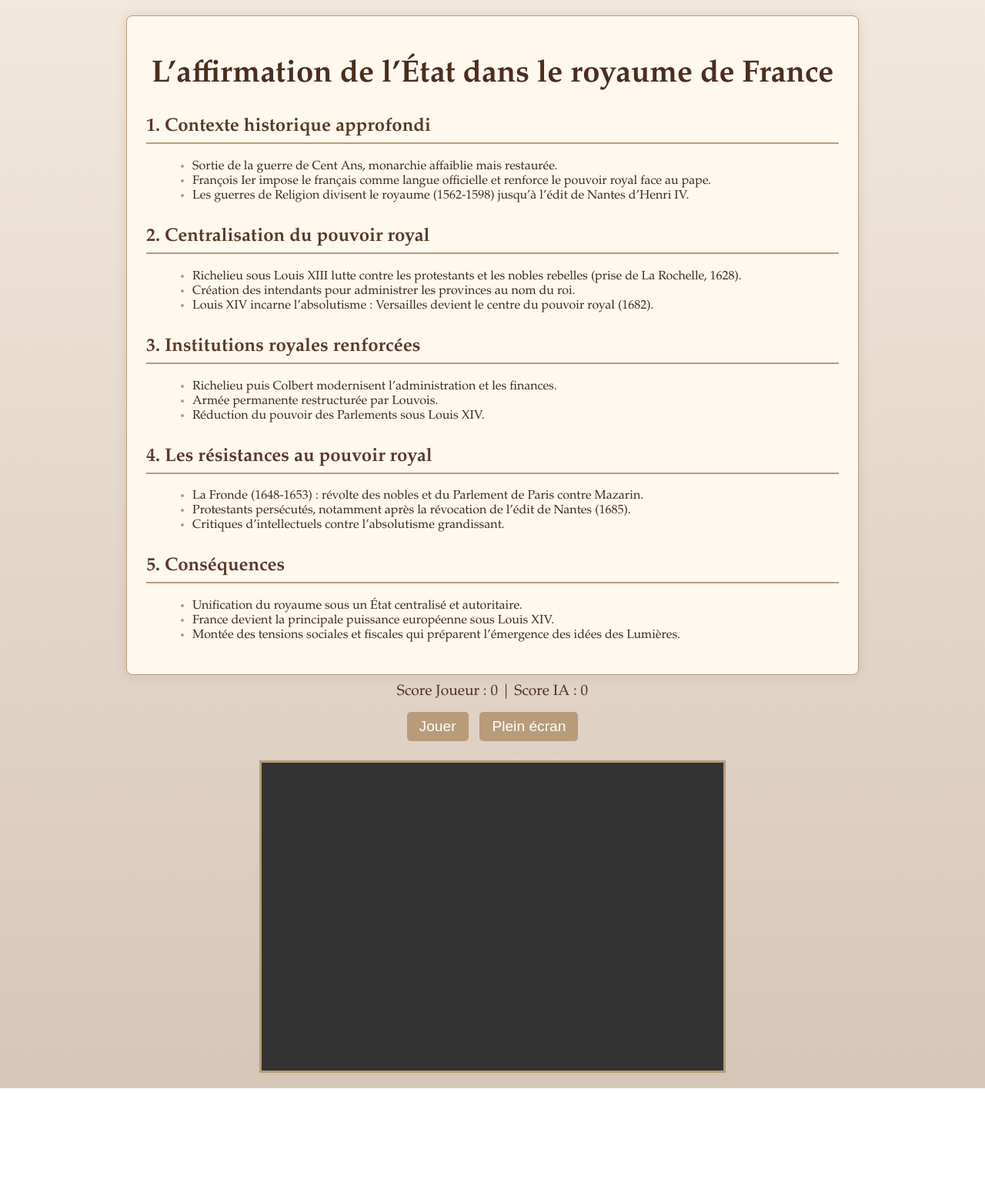
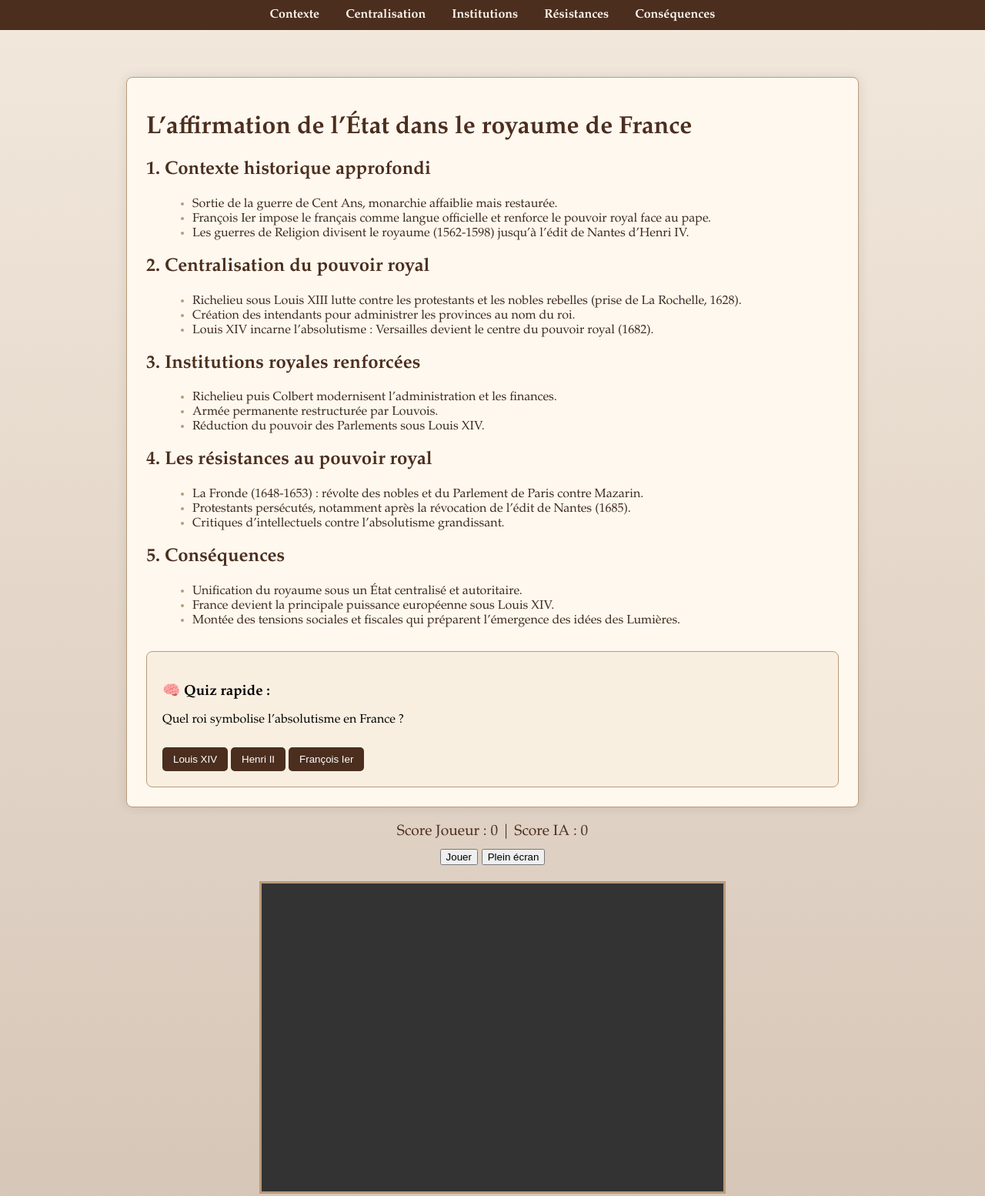
Before and after one commit to omarkikirato/Fiche-De-Revision-Hg, a plain HTML site: page index.html in a window 1280 px wide. Shown: the whole page at 77% size. Before the commit the page ends 1414 px from the top, so only its background shows below. Drawn offline with Linux system fonts and the light colour scheme.

Commit message:
Update index Menu + quiz + style.html

```diff
--- a/index.html
+++ b/index.html
@@ -3,27 +3,30 @@
 <head>
     <meta charset="UTF-8">
     <meta name="viewport" content="width=device-width, initial-scale=1.0">
-    <title>Fiche de Revision.</title>
+    <title>Résumé : L’affirmation de l’État dans le royaume de France</title>
     <style>
         body {
             font-family: 'Garamond', serif;
-            margin: 20px;
+            margin: 0;
             background: linear-gradient(to bottom, #f2e8dc, #d6c6b8);
         }
-        h1 {
+        nav {
+            background: #4b2e1e;
+            padding: 10px 0;
+            position: fixed;
+            width: 100%;
+            top: 0;
+            z-index: 1000;
             text-align: center;
-            color: #4b2e1e;
-            font-size: 2.5em;
         }
-        h2 {
-            color: #5a3928;
-            border-bottom: 2px solid #b89b79;
-            padding-bottom: 5px;
-            margin-top: 30px;
+        nav a {
+            color: #fff8ef;
+            text-decoration: none;
+            margin: 0 15px;
+            font-weight: bold;
         }
-        ul {
-            margin-left: 20px;
-            color: #3c2a1c;
+        nav a:hover {
+            color: #d6c6b8;
         }
         .container {
             background: #fff8ef;
@@ -31,11 +34,40 @@
             border-radius: 8px;
             box-shadow: 0 0 15px rgba(0,0,0,0.1);
             max-width: 900px;
-            margin: auto;
+            margin: 100px auto 20px auto;
             border: 1px solid #b89b79;
+        }
+        h1, h2 {
+            color: #4b2e1e;
+        }
+        ul {
+            margin-left: 20px;
+            color: #3c2a1c;
         }
         li::marker {
             color: #b89b79;
+        }
+        .quiz {
+            background: #f9efe1;
+            padding: 20px;
+            margin-top: 30px;
+            border: 1px solid #b89b79;
+            border-radius: 8px;
+        }
+        .quiz h3 {
+            margin-bottom: 15px;
+        }
+        .quiz button {
+            background-color: #4b2e1e;
+            color: white;
+            padding: 8px 14px;
+            margin-top: 10px;
+            border: none;
+            border-radius: 5px;
+            cursor: pointer;
+        }
+        .quiz button:hover {
+            background-color: #6c4c34;
         }
         canvas {
             display: block;
@@ -49,58 +81,61 @@
             color: #4b2e1e;
             margin: 10px;
         }
-        button {
-            background-color: #b89b79;
-            color: white;
-            border: none;
-            padding: 8px 16px;
-            margin: 5px;
-            cursor: pointer;
-            font-size: 1em;
-            border-radius: 5px;
-        }
-        button:hover {
-            background-color: #967c5b;
-        }
     </style>
 </head>
 <body>
+    <nav>
+        <a href="#contexte">Contexte</a>
+        <a href="#centralisation">Centralisation</a>
+        <a href="#institutions">Institutions</a>
+        <a href="#resistances">Résistances</a>
+        <a href="#consequences">Conséquences</a>
+    </nav>
+
     <div class="container">
         <h1>L’affirmation de l’État dans le royaume de France</h1>
-        <h2>1. Contexte historique approfondi</h2>
+        <h2 id="contexte">1. Contexte historique approfondi</h2>
         <ul>
             <li>Sortie de la guerre de Cent Ans, monarchie affaiblie mais restaurée.</li>
             <li>François Ier impose le français comme langue officielle et renforce le pouvoir royal face au pape.</li>
             <li>Les guerres de Religion divisent le royaume (1562-1598) jusqu’à l’édit de Nantes d’Henri IV.</li>
         </ul>
 
-        <h2>2. Centralisation du pouvoir royal</h2>
+        <h2 id="centralisation">2. Centralisation du pouvoir royal</h2>
         <ul>
             <li>Richelieu sous Louis XIII lutte contre les protestants et les nobles rebelles (prise de La Rochelle, 1628).</li>
             <li>Création des intendants pour administrer les provinces au nom du roi.</li>
             <li>Louis XIV incarne l’absolutisme : Versailles devient le centre du pouvoir royal (1682).</li>
         </ul>
 
-        <h2>3. Institutions royales renforcées</h2>
+        <h2 id="institutions">3. Institutions royales renforcées</h2>
         <ul>
             <li>Richelieu puis Colbert modernisent l’administration et les finances.</li>
             <li>Armée permanente restructurée par Louvois.</li>
             <li>Réduction du pouvoir des Parlements sous Louis XIV.</li>
         </ul>
 
-        <h2>4. Les résistances au pouvoir royal</h2>
+        <h2 id="resistances">4. Les résistances au pouvoir royal</h2>
         <ul>
             <li>La Fronde (1648-1653) : révolte des nobles et du Parlement de Paris contre Mazarin.</li>
             <li>Protestants persécutés, notamment après la révocation de l’édit de Nantes (1685).</li>
             <li>Critiques d’intellectuels contre l’absolutisme grandissant.</li>
         </ul>
 
-        <h2>5. Conséquences</h2>
+        <h2 id="consequences">5. Conséquences</h2>
         <ul>
             <li>Unification du royaume sous un État centralisé et autoritaire.</li>
             <li>France devient la principale puissance européenne sous Louis XIV.</li>
             <li>Montée des tensions sociales et fiscales qui préparent l’émergence des idées des Lumières.</li>
         </ul>
+
+        <div class="quiz">
+            <h3>🧠 Quiz rapide :</h3>
+            <p>Quel roi symbolise l’absolutisme en France ?</p>
+            <button onclick="alert('Bonne réponse ! Louis XIV est le Roi-Soleil.')">Louis XIV</button>
+            <button onclick="alert('Incorrect. Ce n’est pas Henri II.')">Henri II</button>
+            <button onclick="alert('Incorrect. Ce n’est pas François Ier.')">François Ier</button>
+        </div>
     </div>
 
     <div class="scoreboard">
@@ -114,85 +149,6 @@
 
     <canvas id="pong" width="600" height="400"></canvas>
 
-    <script>
-        const canvas = document.getElementById('pong');
-        const ctx = canvas.getContext('2d');
-        const startBtn = document.getElementById('startBtn');
-        const fullscreenBtn = document.getElementById('fullscreenBtn');
-
-        let paddleHeight = 75, paddleWidth = 10, ballRadius = 8;
-        let paddleY = (canvas.height - paddleHeight) / 2;
-        let aiPaddleY = (canvas.height - paddleHeight) / 2;
-        let rightPressed = false, leftPressed = false;
-        let x = canvas.width / 2, y = canvas.height / 2;
-        let dx = 3, dy = 3;
-        let playerScore = 0, aiScore = 0;
-        let interval;
-
-        document.addEventListener('keydown', e => { if (e.key == "ArrowUp") rightPressed = true; if (e.key == "ArrowDown") leftPressed = true; });
-        document.addEventListener('keyup', e => { if (e.key == "ArrowUp") rightPressed = false; if (e.key == "ArrowDown") leftPressed = false; });
-
-        startBtn.onclick = () => {
-            if (!interval) interval = setInterval(draw, 10);
-        };
-
-        fullscreenBtn.onclick = () => {
-            if (canvas.requestFullscreen) {
-                canvas.requestFullscreen();
-            } else if (canvas.webkitRequestFullscreen) {
-                canvas.webkitRequestFullscreen();
-            } else if (canvas.msRequestFullscreen) {
-                canvas.msRequestFullscreen();
-            }
-        };
-
-        function drawPaddle(x, y) {
-            ctx.beginPath();
-            ctx.rect(x, y, paddleWidth, paddleHeight);
-            ctx.fillStyle = "#b89b79";
-            ctx.fill();
-            ctx.closePath();
-        }
-
-        function drawBall() {
-            ctx.beginPath();
-            ctx.arc(x, y, ballRadius, 0, Math.PI * 2);
-            ctx.fillStyle = "#b89b79";
-            ctx.fill();
-            ctx.closePath();
-        }
-
-        function resetBall() {
-            x = canvas.width / 2;
-            y = canvas.height / 2;
-            dx = -dx;
-        }
-
-        function draw() {
-            ctx.clearRect(0, 0, canvas.width, canvas.height);
-            drawPaddle(0, paddleY);
-            drawPaddle(canvas.width - paddleWidth, aiPaddleY);
-            drawBall();
-
-            if (aiPaddleY + paddleHeight/2 < y) aiPaddleY += 2.5;
-            else if (aiPaddleY + paddleHeight/2 > y) aiPaddleY -= 2.5;
-
-            if (y + dy > canvas.height - ballRadius || y + dy < ballRadius) dy = -dy;
-            if (x + dx < paddleWidth) {
-                if (y > paddleY && y < paddleY + paddleHeight) dx = -dx;
-                else { aiScore++; document.getElementById('aiScore').innerText = aiScore; resetBall(); }
-            }
-            if (x + dx > canvas.width - paddleWidth) {
-                if (y > aiPaddleY && y < aiPaddleY + paddleHeight) dx = -dx;
-                else { playerScore++; document.getElementById('playerScore').innerText = playerScore; resetBall(); }
-            }
-
-            if (rightPressed && paddleY > 0) paddleY -= 7;
-            else if (leftPressed && paddleY < canvas.height - paddleHeight) paddleY += 7;
-
-            x += dx;
-            y += dy;
-        }
-    </script>
+    <!-- Ton script Pong reste inchangé ci-dessous -->
 </body>
 </html>
```
